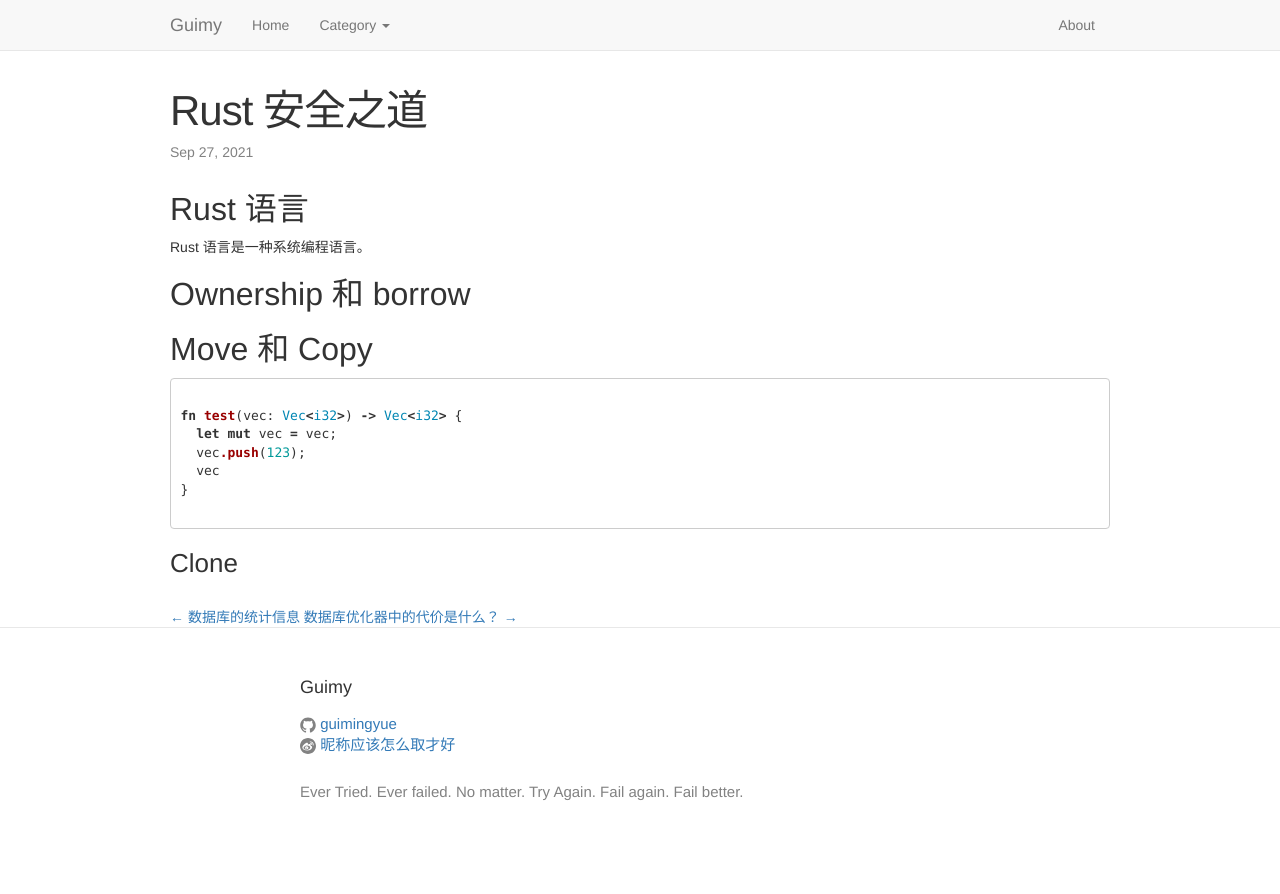
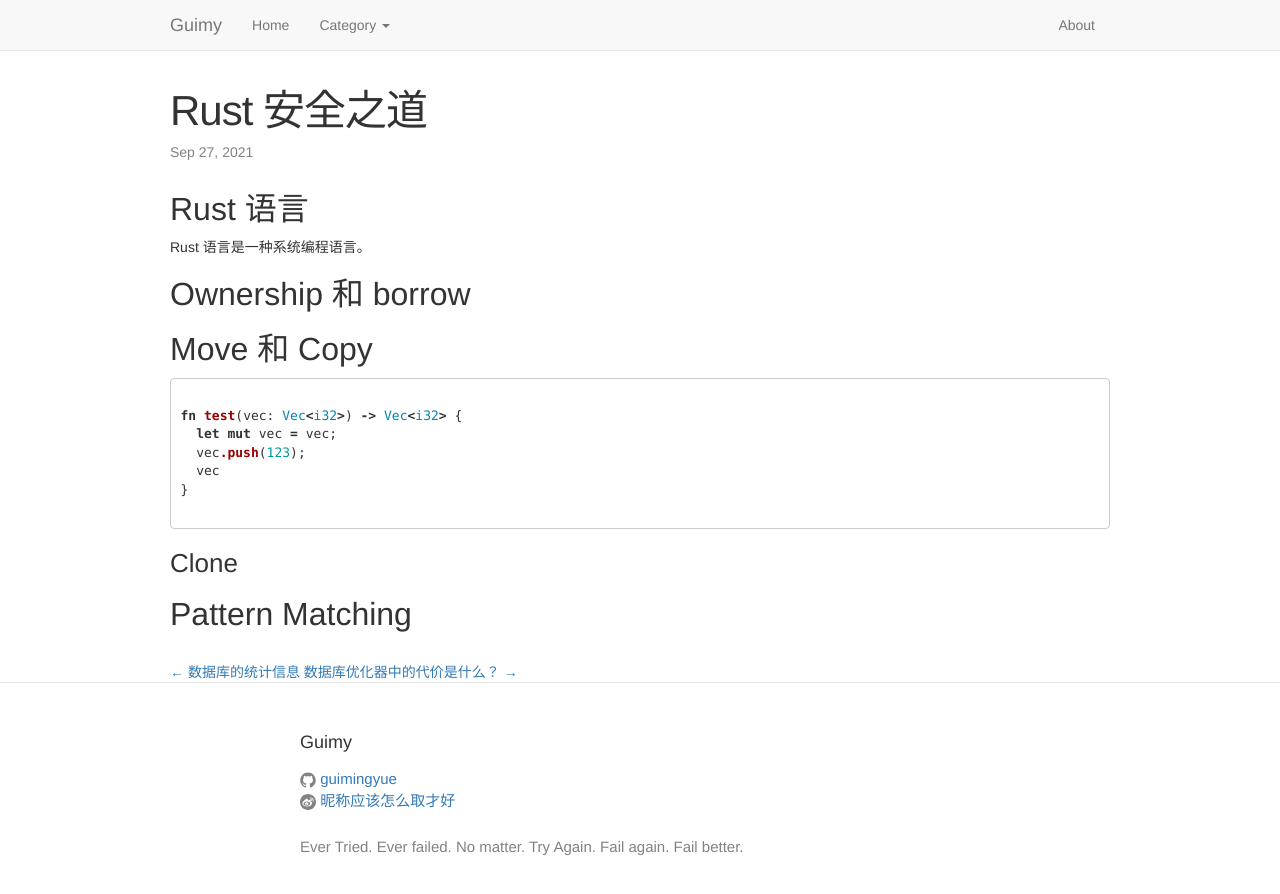
Before and after one commit to guimingyue/guimingyue.github.io, a Jekyll site: the page built from _posts/2021-09-27-security-of-rust.md, in a window 1280 px wide and 942 px high. Shown: the top 894 px of the window. Built offline with Jekyll 4.4.1, drawn with Linux system fonts in a browser that asks for light colours.

Commit message:
Update 2021-09-27-security-of-rust.md

````diff
--- a/_posts/2021-09-27-security-of-rust.md
+++ b/_posts/2021-09-27-security-of-rust.md
@@ -21,3 +21,5 @@ fn test(vec: Vec<i32>) -> Vec<i32> {
 ```
 
 ### Clone
+
+## Pattern Matching
````
